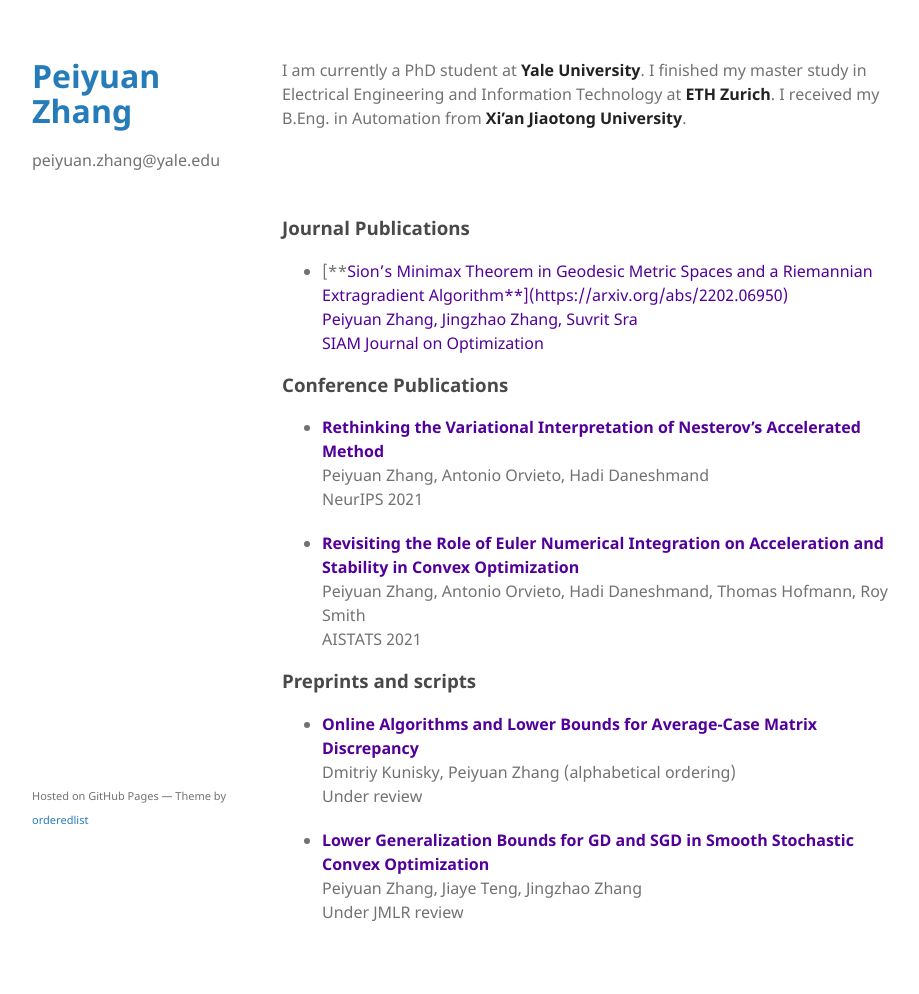
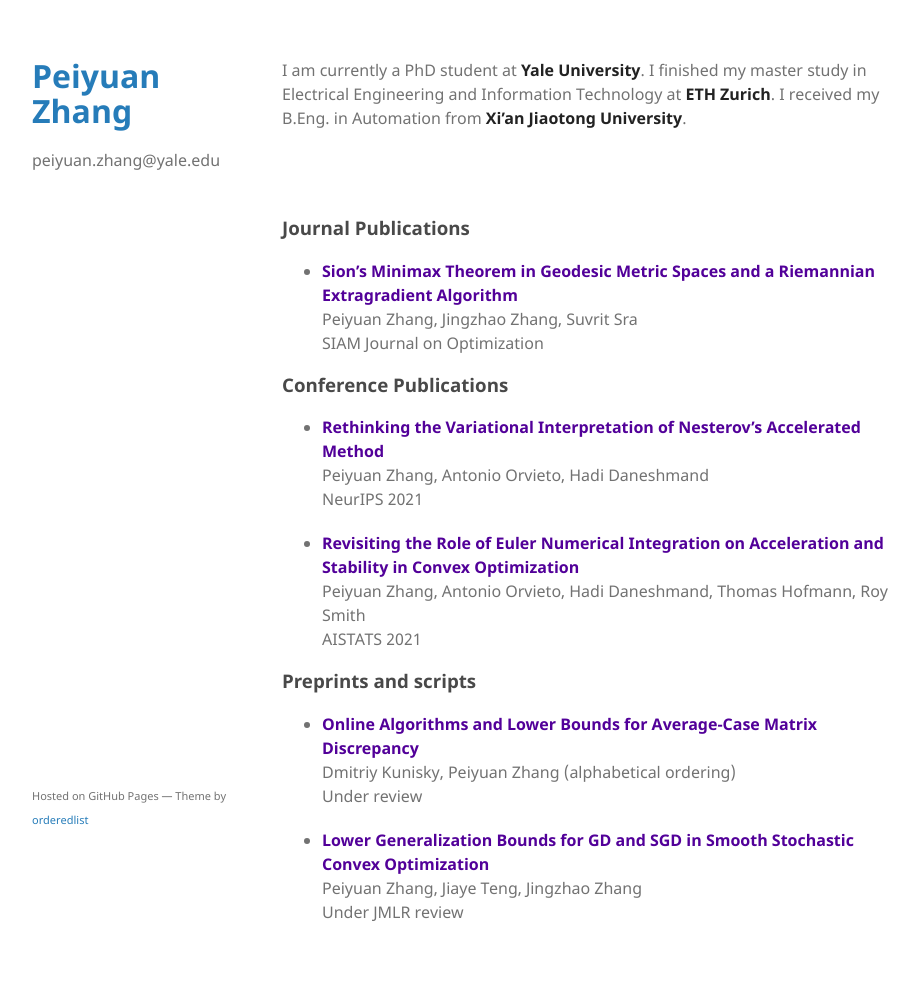
Before and after one commit to phei-iuen/phei-iuen.github.io, a Jekyll site: the page built from index.md, in a window 1280 px wide. Shown: the whole page, without its empty margins (178-1097 px from the left). Built offline with Jekyll 4.4.1, drawn with Linux system fonts in a browser that asks for light colours; part of the change alters nothing that is shown.

Commit message:
Update index.md

```diff
--- a/index.md
+++ b/index.md
@@ -6,7 +6,7 @@ I am currently a PhD student at **Yale University**. I finished my master study
 
 <br/><br/>
 ### Journal Publications
-* [**<span style="color:#520099">Sion's Minimax Theorem in Geodesic Metric Spaces and a Riemannian Extragradient Algorithm**](https://arxiv.org/abs/2202.06950) <br />
+* [**<span style="color:#520099">Sion's Minimax Theorem in Geodesic Metric Spaces and a Riemannian Extragradient Algorithm</span>**](https://arxiv.org/abs/2202.06950) <br />
   Peiyuan Zhang, Jingzhao Zhang, Suvrit Sra <br />
   SIAM Journal on Optimization
 
```
